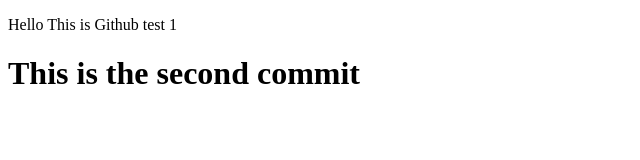
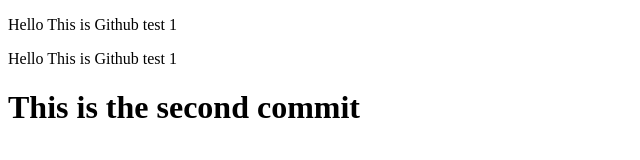
Before and after one commit to akashsWorld/first-test-repository, a plain HTML site: page index.html in a window 1280 px wide. Shown: the whole page, without its empty margins (0-640 px from the left). Drawn offline with Linux system fonts and the light colour scheme.

Commit message:
Some Extra line Added

```diff
--- a/index.html
+++ b/index.html
@@ -7,7 +7,11 @@
 </head>
 <body>
 
+
     <p>Hello This is Github test 1</p>
+
+
+<p>Hello This is Github test 1</p>
 
     <h1>This is the second commit</h1>
 
```
